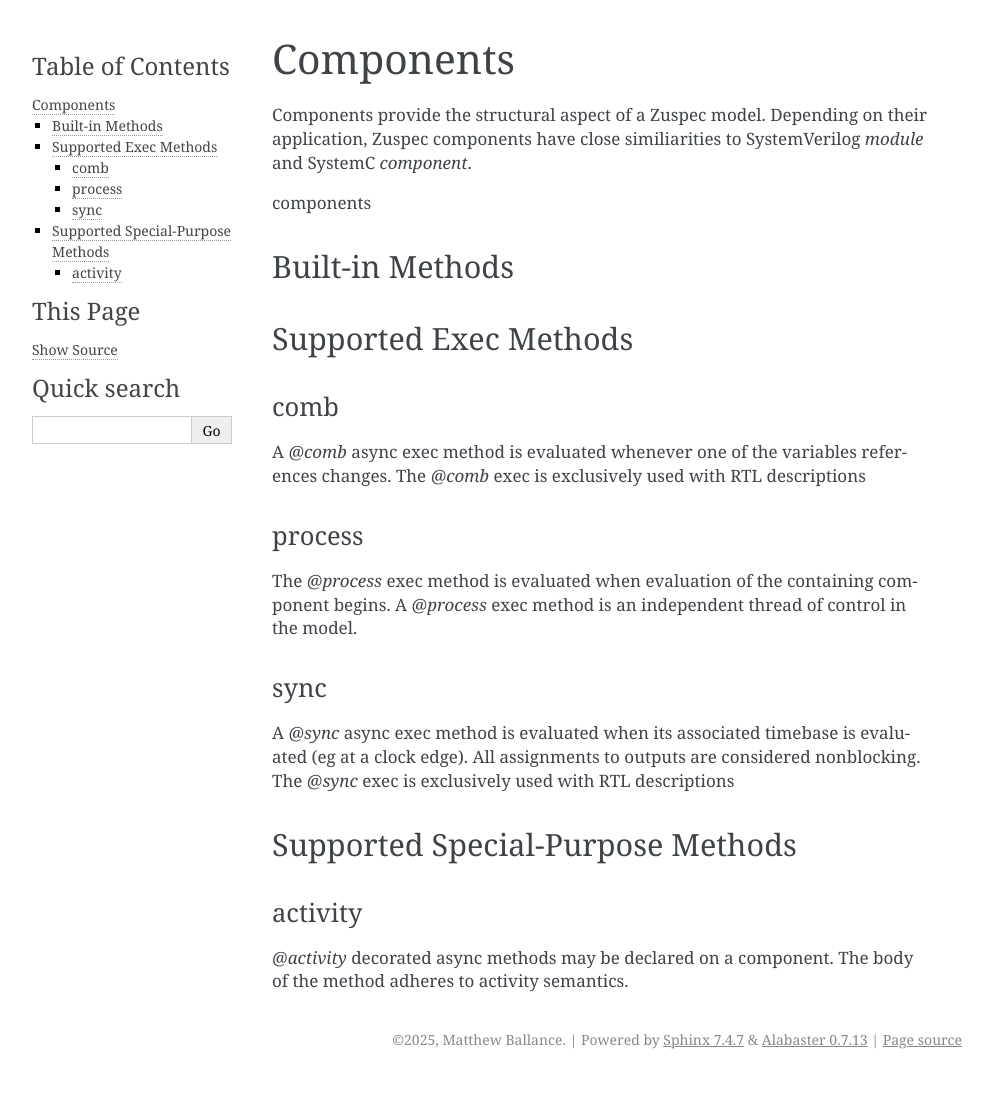
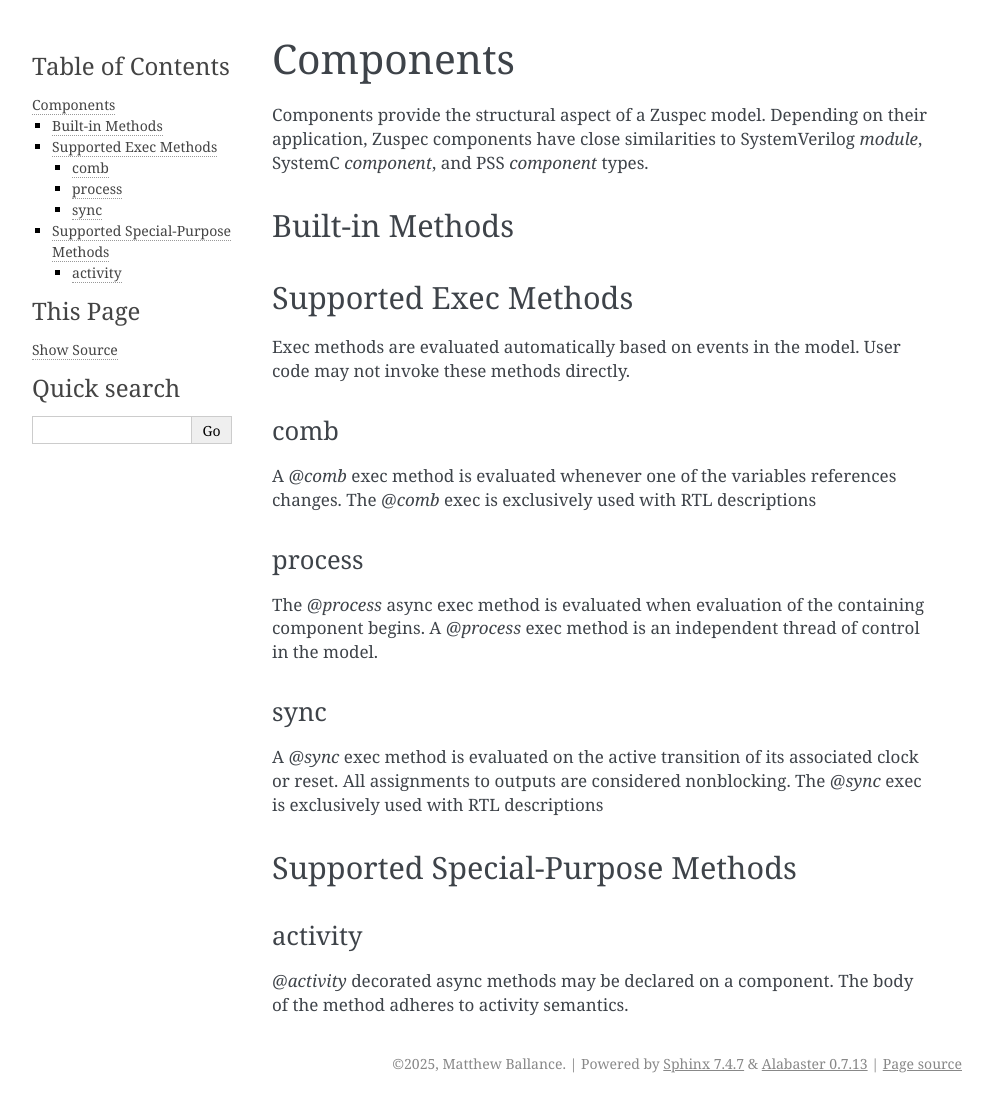
Before and after one commit to zuspec/zuspec-dataclasses, a Sphinx documentation site: the page built from docs/components.rst, in a window 1280 px wide. Shown: the whole page, without its empty margins (148-1140 px from the left). Built offline with Sphinx 7.4.7, drawn with Linux system fonts in a browser that asks for light colours; before the commit the page ends 1079 px from its top, so only the background shows below that.

Commit message:
XX
Signed-off-by: Matthew Ballance <matt.ballance@gmail.com>

```diff
--- a/docs/components.rst
+++ b/docs/components.rst
@@ -3,10 +3,9 @@ Components
 ##########
 
 Components provide the structural aspect of a Zuspec model. Depending
-on their application, Zuspec components have close similiarities to
-SystemVerilog `module` and SystemC `component`.
+on their application, Zuspec components have close similarities to
+SystemVerilog `module`, SystemC `component`, and PSS `component` types.
 
-components
 
 ****************
 Built-in Methods
@@ -16,23 +15,25 @@ Built-in Methods
 Supported Exec Methods
 **********************
 
+Exec methods are evaluated automatically based on events in the
+model. User code may not invoke these methods directly.
 
 comb
 ****
-A `@comb` async exec method is evaluated whenever one of
+A `@comb` exec method is evaluated whenever one of
 the variables references changes. The `@comb` exec is
 exclusively used with RTL descriptions
 
 process
 *******
-The `@process` exec method is evaluated when evaluation of
+The `@process` async exec method is evaluated when evaluation of
 the containing component begins. A `@process` exec method is
 an independent thread of control in the model.
 
 sync
 ****
-A `@sync` async exec method is evaluated when its associated
-timebase is evaluated (eg at a clock edge). All assignments
+A `@sync` exec method is evaluated on the active transition of
+its associated clock or reset. All assignments
 to outputs are considered nonblocking.
 The `@sync` exec is exclusively used with RTL descriptions
 
```
Also changed, not shown: 4 other files.
